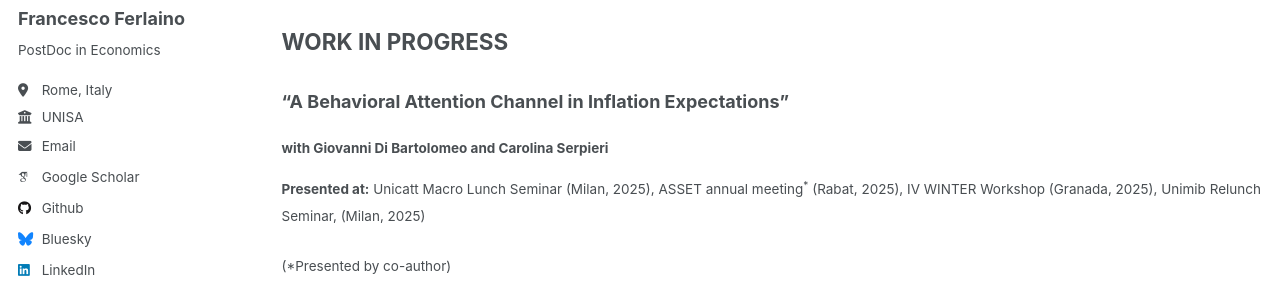
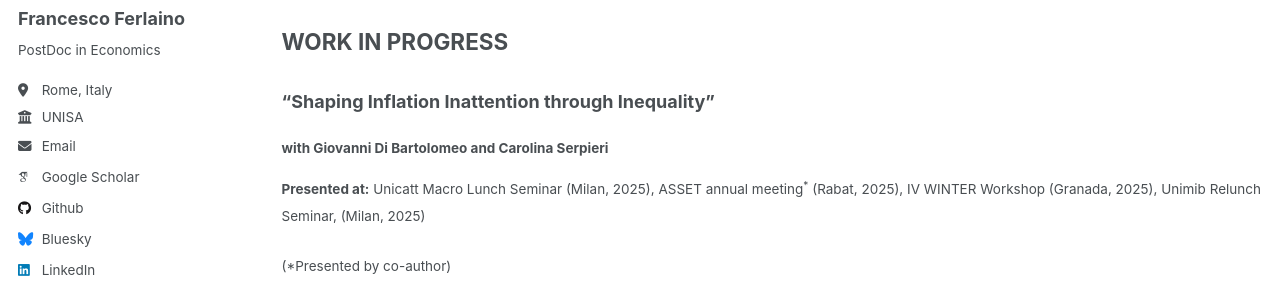
Before and after one commit to fraferla/fraferla.github.io, a Jekyll site: the page built from _pages/research.md, in a window 1280 px wide and 900 px high, scrolled down 1111 px. Shown: the part 169-453 px from the top of the window. Built offline with Jekyll 4.4.1, drawn with Linux system fonts in a browser that asks for light colours; some web fonts are replaced.

Commit message:
update_title

```diff
--- a/_pages/research.md
+++ b/_pages/research.md
@@ -45,7 +45,7 @@ Does the location of financial frictions significantly change the distributional
 
 ## WORK IN PROGRESS
 
-### "A Behavioral Attention Channel in Inflation Expectations"
+### "Shaping Inflation Inattention through Inequality"
 
 #### with Giovanni Di Bartolomeo and Carolina Serpieri
 
```
Also changed, not shown: 1 other file.
